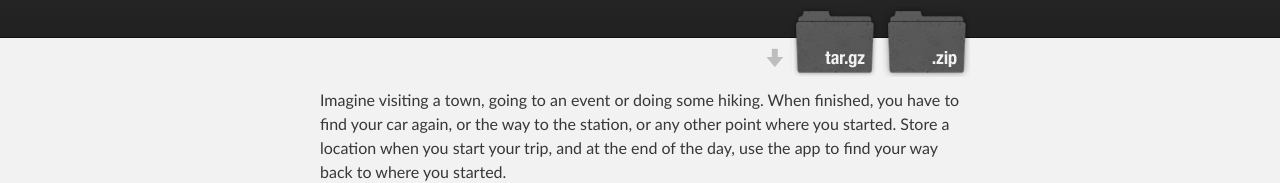
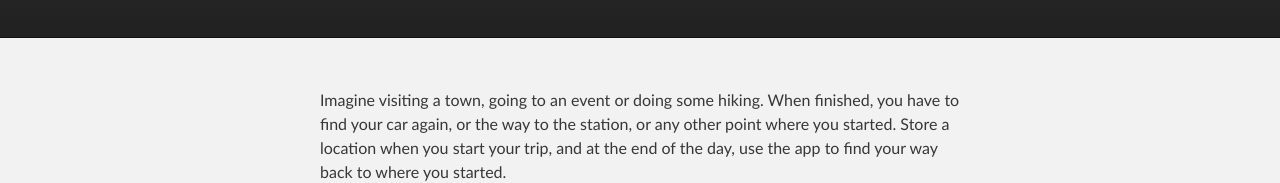
Before and after one commit to ruleant/getback_gps, a plain HTML site: page index.html in a window 1280 px wide. Shown: the part 208-391 px from the top of the page. Drawn offline with Linux system fonts and the light colour scheme.

Commit message:
remove download links

```diff
--- a/index.html
+++ b/index.html
@@ -21,10 +21,6 @@
           <h1 id="project_title">GetBack GPS</h1>
           <h2 id="project_tagline">Open Source Android app for finding your way back to a previously visited location using GPS coordinates.</h2>
 
-            <section id="downloads">
-              <a class="zip_download_link" href="https://github.com/ruleant/getback_gps/zipball/master">Download this project as a .zip file</a>
-              <a class="tar_download_link" href="https://github.com/ruleant/getback_gps/tarball/master">Download this project as a tar.gz file</a>
-            </section>
         </header>
     </div>
 
```
